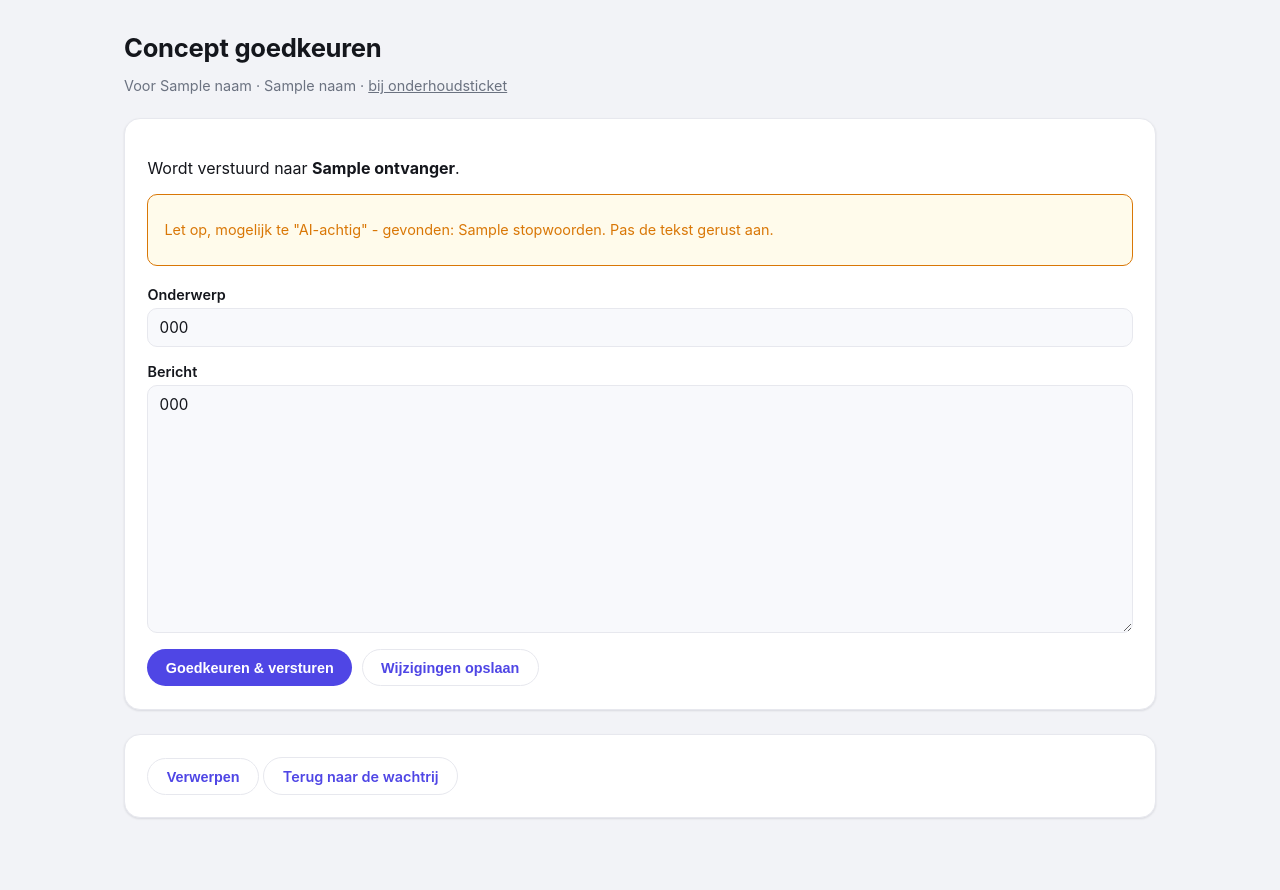
After one commit to jmmreckman/kamerverhuur-scanner, a Flask app: template webapp/templates/actie_detail.html in a window 1280 px wide. The commit adds this page. Run offline with Flask 3, Linux system fonts and the light colour scheme; the template is opened without the code that fills it: most values are stand-ins (such as "Sample title", 1, 10 or a date in 2020); parts of the project's set-up code (start-up, migrations or seed data) failed here and were passed over.

Commit message:
communicatie (Fase 1): goedkeuringswachtrij + versturen via mail
Nieuw menu-item "Openstaande acties" (met teller-badge): de centrale wachtrij
met AI-concepten die op jouw akkoord wachten. Niets gaat automatisch de deur uit.

Flow: op een communicatie- of onderhoudspagina genereer je een concept en zet je
het "in de wachtrij" (of log je het alleen, zonder mail). In de wachtrij bekijk
je het concept, past het onderwerp/de tekst aan, en kiest:
- Goedkeuren & versturen -> verstuurt via de bestaande SMTP-mailer naar de
  huurder, logt het als verzonden bericht in de tijdlijn en (bij een ticket)
  werkt de laatste-update bij; de actie gaat op 'verzonden'.
- Wijzigingen opslaan -> bewaart het concept zonder te versturen.
- Verwerpen -> haalt het uit de wachtrij.

Heeft de huurder geen e-mailadres, dan kan versturen niet (duidelijke melding);
opslaan/verwerpen kan wel. Toegang per gebruiker: een actie van een pand zonder
toegang geeft 404, en de teller/lijst tonen alleen je eigen panden.

Co-Authored-By: Claude Opus 4.8 <noreply@anthropic.com>
Claude-Session: https://claude.ai/code/session_01A1CqEaH5MfvneD1xZWbshq

```diff
--- a/webapp/app.py
+++ b/webapp/app.py
@@ -289,12 +289,19 @@ def create_app(config: Config | None = None) -> Flask:
     def _template_context():
         eigen_panden = []
         alle_panden = []
+        open_acties_aantal = 0
         if current_user.is_authenticated:
             alle_panden = _properties()
             eigen_panden = [p for p in alle_panden if current_user.heeft_toegang(p.slug)]
+            try:
+                open_acties_aantal = communicatie_db.tel_open_acties(
+                    _comm_db(), pand_slugs=[p.slug for p in eigen_panden]
+                )
+            except Exception:
+                open_acties_aantal = 0
         return {
             "eigen_panden": eigen_panden, "alle_panden": alle_panden, "huidig_pand": getattr(g, "pand", None),
-            "pand_wissel_url": _pand_wissel_url,
+            "pand_wissel_url": _pand_wissel_url, "open_acties_aantal": open_acties_aantal,
         }
 
     def _kamer_of_404(sheet: SheetClient, kamer_naam: str) -> Tenant:
@@ -1187,6 +1194,28 @@ def create_app(config: Config | None = None) -> Flask:
             )
         return redirect(url_for("onderhoud_detail", klus_id=klus_id))
 
+    @app.route("/pand/<pand_slug>/huurders/<kamer_naam>/communicatie/wachtrij", methods=["POST"])
+    @login_required
+    def huurder_communicatie_wachtrij(pand_slug: str, kamer_naam: str):
+        sheet = SheetClient(config, g.pand)
+        kamer = _kamer_of_404(sheet, kamer_naam)
+        if not kamer.naam:
+            abort(404)
+        body = request.form.get("body", "").strip()
+        if not body:
+            flash("Leeg concept, er is niets in de wachtrij gezet.")
+            return redirect(url_for("huurder_communicatie", pand_slug=pand_slug, kamer_naam=kamer_naam))
+        db, contact_id = _contact_voor_kamer(kamer)
+        actie_id = communicatie_db.maak_actie(
+            db, type="concept-huurder", concept_body=body,
+            concept_onderwerp=request.form.get("onderwerp", "").strip() or None,
+            contact_id=contact_id, pand_slug=pand_slug, ontvanger=kamer.email or None,
+        )
+        flash("Concept in de wachtrij gezet." if kamer.email else
+              "Concept in de wachtrij gezet. Let op: deze huurder heeft geen e-mailadres, "
+              "dus versturen kan pas als je dat invult.")
+        return redirect(url_for("actie_detail", actie_id=actie_id))
+
     # --- Onderhoud: centrale tickets over alle (toegankelijke) panden ---
 
     def _toegankelijke_panden() -> list:
@@ -1353,6 +1382,118 @@ def create_app(config: Config | None = None) -> Flask:
             communicatie_db.zet_klus_status(db, klus_id, nieuwe)
             flash("Status bijgewerkt.")
         return redirect(url_for("onderhoud_detail", klus_id=klus_id))
+
+    @app.route("/onderhoud/<int:klus_id>/wachtrij", methods=["POST"])
+    @login_required
+    def onderhoud_wachtrij(klus_id: int):
+        db = _comm_db()
+        klus = _klus_of_404(db, klus_id)
+        body = request.form.get("body", "").strip()
+        if not body:
+            flash("Leeg concept, er is niets in de wachtrij gezet.")
+            return redirect(url_for("onderhoud_detail", klus_id=klus_id))
+        emails = communicatie_db.emails_van_contact(db, klus["contact_id"]) if klus["contact_id"] else []
+        actie_id = communicatie_db.maak_actie(
+            db, type="concept-huurder", concept_body=body,
+            concept_onderwerp=request.form.get("onderwerp", "").strip() or None,
+            contact_id=klus["contact_id"], pand_slug=klus["pand_slug"], klus_id=klus_id,
+            ontvanger=emails[0] if emails else None,
+        )
+        flash("Concept in de wachtrij gezet." if emails else
+              "Concept in de wachtrij gezet. Let op: geen e-mailadres bekend voor deze huurder, "
+              "dus versturen kan pas als dat ingevuld is.")
+        return redirect(url_for("actie_detail", actie_id=actie_id))
+
+    # --- Goedkeuringswachtrij (openstaande acties: concepten die op jouw akkoord wachten) ---
+
+    def _actie_of_404(db, actie_id: int):
+        actie = communicatie_db.get_actie(db, actie_id)
+        if actie is None or not current_user.heeft_toegang(actie["pand_slug"]):
+            abort(404)
+        return actie
+
+    @app.route("/acties")
+    @login_required
+    def acties_overzicht():
+        panden = _toegankelijke_panden()
+        pand_namen = {p.slug: p.naam for p in panden}
+        db = _comm_db()
+        acties = communicatie_db.lijst_acties(db, pand_slugs=[p.slug for p in panden])
+        rijen = []
+        for a in acties:
+            contact = communicatie_db.get_contact(db, a["contact_id"]) if a["contact_id"] else None
+            rijen.append({
+                "actie": a, "pand_naam": pand_namen.get(a["pand_slug"], a["pand_slug"]),
+                "contact_naam": contact["naam"] if contact else None,
+            })
+        return render_template("acties_overzicht.html", rijen=rijen)
+
+    @app.route("/acties/<int:actie_id>")
+    @login_required
+    def actie_detail(actie_id: int):
+        db = _comm_db()
+        actie = _actie_of_404(db, actie_id)
+        contact = communicatie_db.get_contact(db, actie["contact_id"]) if actie["contact_id"] else None
+        return render_template(
+            "actie_detail.html", actie=actie, contact=contact,
+            pand=find_pand(_properties(), actie["pand_slug"]),
+            stopwoorden=communicatie_ai.vind_ai_stopwoorden(actie["concept_body"] or ""),
+        )
+
+    @app.route("/acties/<int:actie_id>/opslaan", methods=["POST"])
+    @login_required
+    def actie_opslaan(actie_id: int):
+        db = _comm_db()
+        _actie_of_404(db, actie_id)
+        communicatie_db.werk_actie_concept_bij(
+            db, actie_id, request.form.get("onderwerp", "").strip() or None,
+            request.form.get("body", "").strip(),
+        )
+        flash("Concept opgeslagen.")
+        return redirect(url_for("actie_detail", actie_id=actie_id))
+
+    @app.route("/acties/<int:actie_id>/versturen", methods=["POST"])
+    @login_required
+    def actie_versturen(actie_id: int):
+        db = _comm_db()
+        actie = _actie_of_404(db, actie_id)
+        onderwerp = request.form.get("onderwerp", "").strip()
+        body = request.form.get("body", "").strip()
+        ontvanger = (actie["ontvanger"] or "").strip()
+        if not ontvanger:
+            flash("Geen e-mailadres bekend, dus versturen kan niet. Vul het e-mailadres bij de "
+                  "huurder in (Huurders -> Bewerken) en zet daarna een nieuw concept in de wachtrij.")
+            return redirect(url_for("actie_detail", actie_id=actie_id))
+        if not body:
+            flash("Lege tekst, er is niets verstuurd.")
+            return redirect(url_for("actie_detail", actie_id=actie_id))
+        # De (eventueel aangepaste) tekst eerst vastleggen, dan pas versturen.
+        communicatie_db.werk_actie_concept_bij(db, actie_id, onderwerp or None, body)
+        try:
+            verstuur_email(config, ontvanger, onderwerp or "(geen onderwerp)", body, bcc=[])
+        except MailError as exc:
+            flash(f"Versturen is mislukt: {exc}")
+            return redirect(url_for("actie_detail", actie_id=actie_id))
+        kanaal = "onderhoud" if actie["klus_id"] else "communicatie"
+        communicatie_db.voeg_bericht_toe(
+            db, contact_id=actie["contact_id"], pand_slug=actie["pand_slug"], kanaal=kanaal,
+            richting="uit", naar=ontvanger, onderwerp=onderwerp or None, body=body,
+            bron="verzonden", klus_id=actie["klus_id"],
+        )
+        if actie["klus_id"]:
+            communicatie_db.raak_klus_aan(db, actie["klus_id"])
+        communicatie_db.zet_actie_status(db, actie_id, communicatie_db.ACTIE_VERZONDEN)
+        flash(f"Verstuurd naar {ontvanger}.")
+        return redirect(url_for("acties_overzicht"))
+
+    @app.route("/acties/<int:actie_id>/verwerpen", methods=["POST"])
+    @login_required
+    def actie_verwerpen(actie_id: int):
+        db = _comm_db()
+        _actie_of_404(db, actie_id)
+        communicatie_db.zet_actie_status(db, actie_id, communicatie_db.ACTIE_VERWORPEN)
+        flash("Concept verworpen.")
+        return redirect(url_for("acties_overzicht"))
 
     def _kamer_form_naar_velden(form) -> dict:
         kale_huurprijs = form.get("kale_huurprijs", "").strip()
--- /dev/null
+++ b/webapp/templates/actie_detail.html
@@ -0,0 +1,42 @@
+{% extends "base.html" %}
+{% block title %}Concept goedkeuren{% endblock %}
+{% block content %}
+<div class="page-header">
+  <h1>Concept goedkeuren</h1>
+  <p class="muted">
+    Voor {{ contact.naam if contact else (actie.ontvanger or 'huurder') }}
+    &middot; {{ pand.naam if pand else actie.pand_slug }}
+    {% if actie.klus_id %}&middot; <a href="{{ url_for('onderhoud_detail', klus_id=actie.klus_id) }}">bij onderhoudsticket</a>{% endif %}
+    {% if contact and contact.kamer and not actie.klus_id %}&middot; <a href="{{ url_for('huurder_communicatie', pand_slug=actie.pand_slug, kamer_naam=contact.kamer) }}">alle communicatie</a>{% endif %}
+  </p>
+</div>
+
+<div class="card">
+  {% if actie.ontvanger %}
+  <p>Wordt verstuurd naar <strong>{{ actie.ontvanger }}</strong>.</p>
+  {% else %}
+  <div class="flash"><p>Er is geen e-mailadres bekend voor deze huurder, dus versturen kan nog niet.
+    Vul het e-mailadres in bij Huurders &rarr; Bewerken en zet daarna een nieuw concept in de wachtrij.
+    Je kunt dit concept wel alvast bewaren of verwerpen.</p></div>
+  {% endif %}
+  {% if stopwoorden %}
+  <div class="flash"><p>Let op, mogelijk te "AI-achtig" - gevonden: {{ stopwoorden|join(', ') }}. Pas de tekst gerust aan.</p></div>
+  {% endif %}
+
+  <form method="post" action="{{ url_for('actie_opslaan', actie_id=actie.id) }}">
+    <label>Onderwerp <input type="text" name="onderwerp" value="{{ actie.concept_onderwerp or '' }}"></label>
+    <label>Bericht <textarea name="body" rows="12" style="width:100%;box-sizing:border-box">{{ actie.concept_body }}</textarea></label>
+    <div style="margin-top:.7rem; display:flex; gap:.6rem; flex-wrap:wrap">
+      <button class="btn" type="submit" formaction="{{ url_for('actie_versturen', actie_id=actie.id) }}">Goedkeuren &amp; versturen</button>
+      <button class="btn btn-secondary" type="submit">Wijzigingen opslaan</button>
+    </div>
+  </form>
+</div>
+
+<div class="card">
+  <form method="post" action="{{ url_for('actie_verwerpen', actie_id=actie.id) }}">
+    <button class="btn btn-secondary" type="submit">Verwerpen</button>
+    <a class="btn btn-secondary" href="{{ url_for('acties_overzicht') }}">Terug naar de wachtrij</a>
+  </form>
+</div>
+{% endblock %}
--- a/webapp/templates/base.html
+++ b/webapp/templates/base.html
@@ -59,6 +59,7 @@
         </select>
         {% endif %}
         <a class="nav-link {{ 'actief' if ep.startswith('onderhoud') }}" href="{{ url_for('onderhoud_overzicht') }}"><svg viewBox="0 0 24 24" fill="none" stroke="currentColor" stroke-width="1.8" stroke-linecap="round" stroke-linejoin="round" style="width:1em;height:1em;vertical-align:-.12em"><path d="M14.7 6.3a1 1 0 0 0 0 1.4l1.6 1.6a1 1 0 0 0 1.4 0l3.77-3.77a6 6 0 0 1-7.94 7.94l-6.91 6.91a2.12 2.12 0 0 1-3-3l6.91-6.91a6 6 0 0 1 7.94-7.94l-3.76 3.76z"/></svg> Onderhoud</a>
+        <a class="nav-link {{ 'actief' if ep.startswith('actie') }}" href="{{ url_for('acties_overzicht') }}">{{ icon_inbox() }} Openstaande acties{% if open_acties_aantal %} <span class="pil status-betaald">{{ open_acties_aantal }}</span>{% endif %}</a>
         <a class="nav-link" href="{{ url_for('aanbod_overzicht') }}" target="aanbod-voorbeeld" rel="noopener">{{ icon_megafoon() }} Bekijk aanbod</a>
         <a class="nav-link" href="https://kansen.steenhub.nl" target="_blank" rel="noopener">{{ icon_baksteen() }} Kansen</a>
         {% if current_user.mag_gebruikers_beheren() %}
```
Also changed, not shown: webapp/templates/acties_overzicht.html (added, +30 -0 lines), webapp/templates/huurder_communicatie.html (+6 -4 lines), webapp/templates/onderhoud_detail.html (+7 -3 lines).
